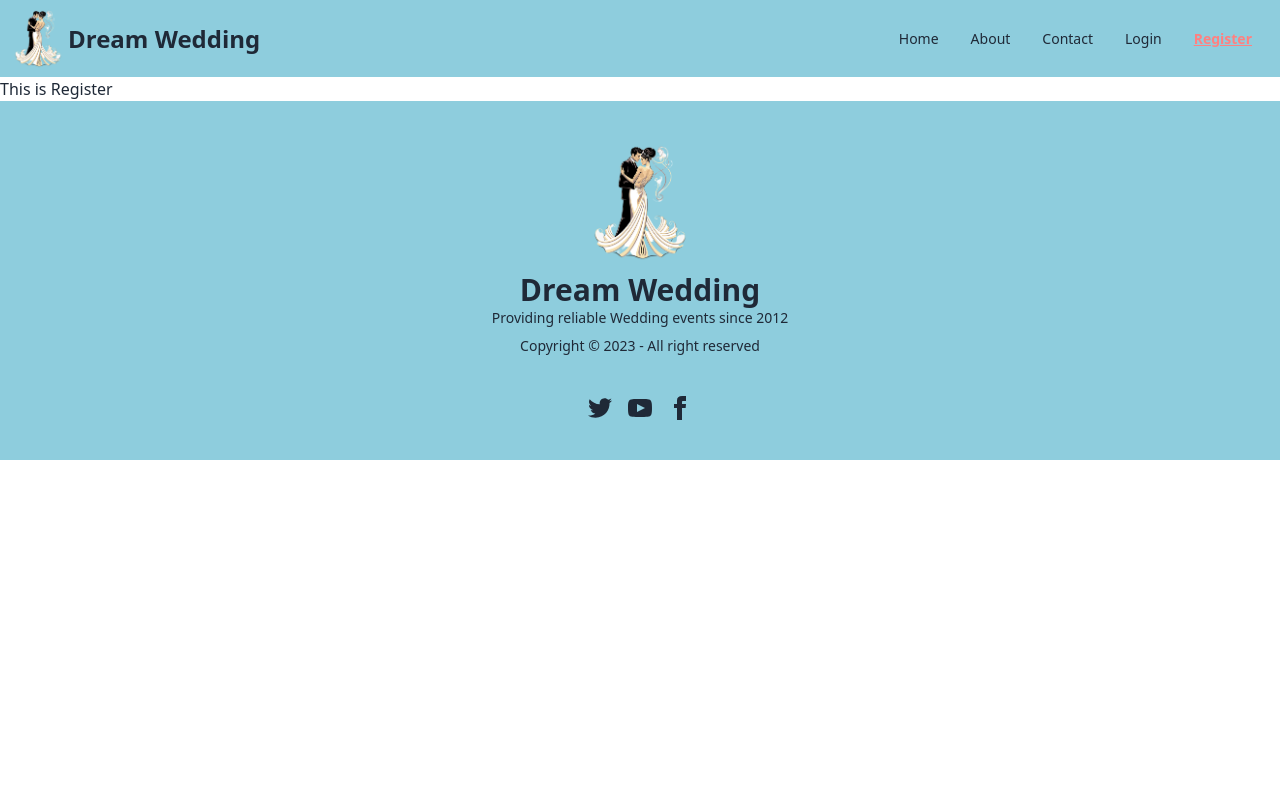
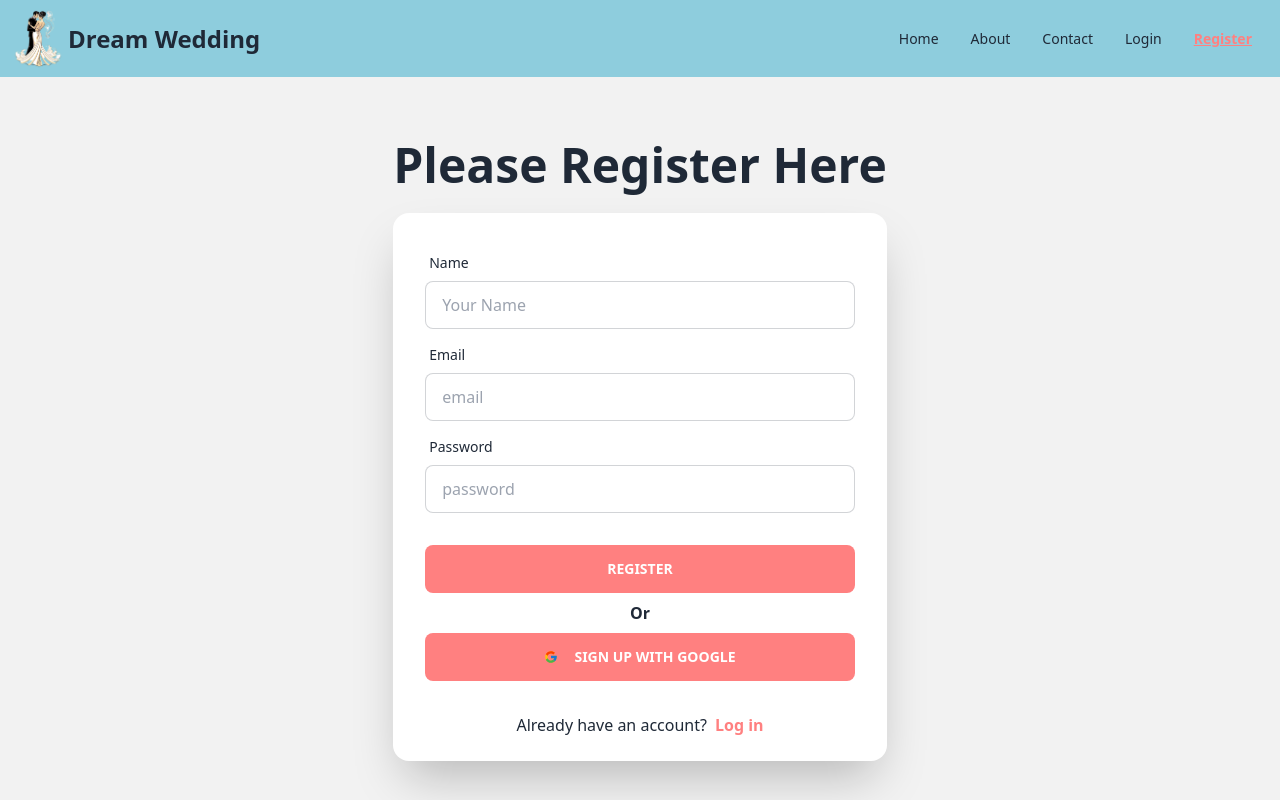
Before and after one commit to Bikash-Dev-Bk/dream-wedding, a React (Vite) app: page /register in a window 1280 px wide. Shown: the top 800 px of the page. Built offline with nearby package versions, Linux system fonts and the light colour scheme.

Commit message:
register page design

```diff
--- a/src/pages/Register/Register.jsx
+++ b/src/pages/Register/Register.jsx
@@ -1,9 +1,77 @@
+
+import { Link } from "react-router-dom";
+import { FcGoogle } from "react-icons/fc";
+
 const Register = () => {
-    return (
-        <div className="max-w-7xl mx-auto">
-            <h2>This is Register</h2>
+
+  return (
+    <div className="hero bg-base-200 pt-12 pb-32">
+      <div className="hero-content flex-col">
+        <div className="text-center lg:text-left">
+          <h1 className="text-3xl md:text-5xl font-bold mb-2">
+            Please Register Here
+          </h1>
         </div>
-    );
+        <div className="card  w-full  shadow-2xl bg-base-100 mt-0 pb-6">
+          <form className="card-body">
+            <div className="form-control">
+              <label className="label">
+                <span className="label-text">Name</span>
+              </label>
+              <input
+                type="text"
+                name="name"
+                placeholder="Your Name"
+                className="input input-bordered"
+                required
+              />
+            </div>
+            <div className="form-control">
+              <label className="label">
+                <span className="label-text">Email</span>
+              </label>
+              <input
+                type="email"
+                name="email"
+                placeholder="email"
+                className="input input-bordered"
+                required
+              />
+            </div>
+            <div className="form-control">
+              <label className="label">
+                <span className="label-text">Password</span>
+              </label>
+              <input
+                type="password"
+                name="password"
+                placeholder="password"
+                className="input input-bordered"
+                required
+              />
+            </div>
+            <div className="form-control mt-6">
+              <button className="btn btn-outline border-none bg-[#ff8080] hover:bg-[#f16c6c] text-white">
+                Register
+              </button>
+            </div>
+            <p className="text-center font-semibold">Or</p>
+            <button
+              className="btn btn-outline border-none bg-[#ff8080] hover:bg-[#f16c6c] text-white"
+            >
+              <FcGoogle /> <span className="ml-2">Sign up with Google</span>{" "}
+            </button>
+          </form>
+          <p className="text-center">
+            Already have an account?
+            <Link to="/login" className="text-[#ff8080] font-bold ml-2">
+              Log in
+            </Link>
+          </p>
+        </div>
+      </div>
+    </div>
+  );
 };
 
 export default Register;
```
